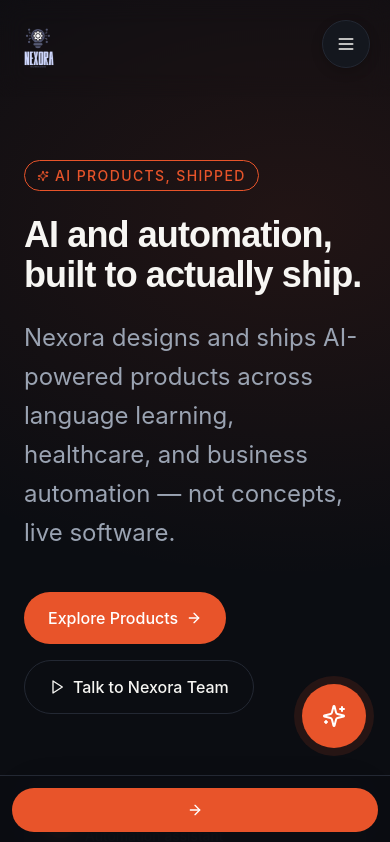
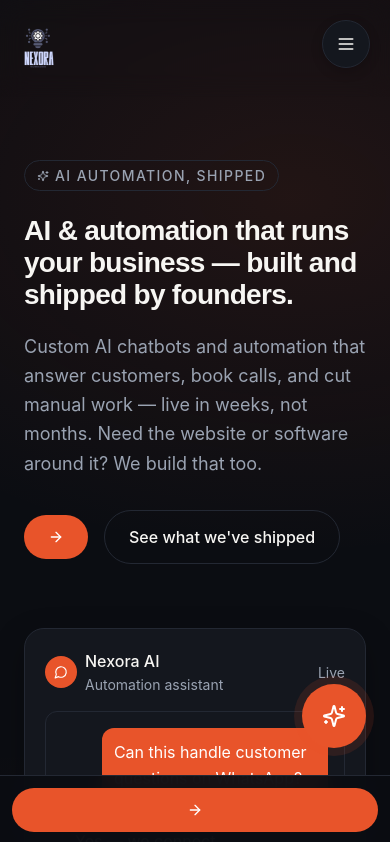
Before and after one commit to abdulhadihasankhan-art/nexora, a Next.js app: page / in a window 390 px wide. Shown: the top 842 px of the page. Built offline with nearby package versions, Linux system fonts and the light colour scheme.

Commit message:
seo metadata, sticky mobile cta, fix heading size bug

```diff
--- a/components/hero/Hero.tsx
+++ b/components/hero/Hero.tsx
@@ -3,7 +3,8 @@
 
 import { useState, useEffect } from "react";
 import { motion } from "framer-motion";
-import { ArrowRight, Play, MessageCircle, TrendingUp, Zap, Sparkles } from "lucide-react";
+import { ArrowRight, MessageCircle, TrendingUp, Zap, Sparkles } from "lucide-react";
+import { CTA_LABEL, CALENDAR_URL } from "@/lib/constants";
 
 const RESPONSE_TEXT =
   "Yes — we connect directly to WhatsApp Business and answer customer questions instantly, 24/7. Want to see how it works?";
@@ -12,6 +13,7 @@
 
 export function Hero() {
   const [typed, setTyped] = useState("");
+  const [isTypingActive, setIsTypingActive] = useState(false);
 
   useEffect(() => {
     let i = 0;
@@ -19,9 +21,11 @@
     const type = () => {
       if (i <= RESPONSE_TEXT.length) {
         setTyped(RESPONSE_TEXT.slice(0, i));
+        setIsTypingActive(i > 0 && i < RESPONSE_TEXT.length);
         i++;
         timeout = setTimeout(type, 28);
       } else {
+        setIsTypingActive(false);
         timeout = setTimeout(() => {
           i = 0;
           setTyped("");
@@ -53,31 +57,31 @@
           animate={{ opacity: 1, y: 0 }}
           transition={{ duration: 0.6, ease: [0.16, 1, 0.3, 1] }}
         >
-          <div className="inline-flex items-center gap-1.5 text-xs font-medium tracking-widest uppercase mb-6 px-3 py-1 rounded-pill border border-accent text-accent">
+          <div className="inline-flex items-center gap-1.5 text-xs font-medium tracking-widest uppercase mb-6 px-3 py-1 rounded-pill border border-border text-muted">
             <Sparkles size={12} aria-hidden="true" />
-            AI Products, Shipped
+            AI Automation, Shipped
           </div>
-          <h1 className="text-4xl md:text-3xl font-display font-semibold leading-[1.1] tracking-tight mb-6 text-text-primary">
-            AI and automation, built to actually ship.
+          <h1 className="text-[28px] md:text-3xl font-display font-semibold leading-[1.15] tracking-tight mb-5 text-text-primary">
+            AI &amp; automation that runs your business — built and shipped by founders.
           </h1>
-          <p className="text-lg md:text-base text-muted mb-10 max-w-xl leading-relaxed">
-            Nexora designs and ships AI-powered products across language
-            learning, healthcare, and business automation — not concepts,
-            live software.
+          <p className="text-base md:text-base text-muted mb-8 max-w-xl leading-relaxed">
+            Custom AI chatbots and automation that answer customers, book calls, and cut manual work — live in weeks, not months. Need the website or software around it? We build that too.
           </p>
           <div className="flex flex-wrap items-center gap-4">
             <a
-              href="#products"
+              href={CALENDAR_URL}
+              target="_blank"
+              rel="noopener noreferrer"
               className="btn-primary flex items-center gap-2 focus-visible-ring"
             >
-              Explore Products <ArrowRight size={16} aria-hidden="true" />
+              {CTA_LABEL} <ArrowRight size={16} aria-hidden="true" />
             </a>
-            <button
-              onClick={() => window.dispatchEvent(new Event("open-nexora-ai"))}
+            <a
+              href="#products"
               className="flex items-center gap-2 px-6 py-3.5 rounded-pill font-medium border border-border hover:border-accent transition-colors duration-150 focus-visible-ring"
             >
-              <Play size={16} aria-hidden="true" /> Talk to Nexora Team
-            </button>
+              See what we&apos;ve shipped
+            </a>
           </div>
         </motion.div>
 
@@ -92,7 +96,7 @@
             animate={{ y: [0, -8, 0] }}
             transition={{ duration: 5, repeat: Infinity, ease: "easeInOut" }}
           >
-            <TrendingUp size={16} className="text-accent" aria-hidden="true" />
+            <TrendingUp size={16} className="text-muted" aria-hidden="true" />
             <div>
               <div className="text-sm font-semibold leading-none">24/7</div>
               <div className="text-[10px] text-muted leading-none mt-1">Always responding</div>
@@ -104,7 +108,7 @@
             animate={{ y: [0, -8, 0] }}
             transition={{ duration: 5, repeat: Infinity, ease: "easeInOut", delay: 1.2 }}
           >
-            <Zap size={16} className="text-accent" aria-hidden="true" />
+            <Zap size={16} className="text-muted" aria-hidden="true" />
             <div>
               <div className="text-sm font-semibold leading-none">Instant</div>
               <div className="text-[10px] text-muted leading-none mt-1">Lead qualification</div>
@@ -135,7 +139,9 @@
               </div>
               <div className="border border-border rounded-md rounded-tl-none p-3 text-sm max-w-[85%] min-h-[44px]">
                 {typed}
-                <span className="inline-block w-[2px] h-[14px] bg-current ml-0.5 align-middle animate-pulse" aria-hidden="true" />
+                {isTypingActive && (
+                  <span className="inline-block w-[2px] h-[14px] bg-current ml-0.5 align-middle animate-pulse" aria-hidden="true" />
+                )}
               </div>
             </div>
 
--- a/components/sections/FAQ.tsx
+++ b/components/sections/FAQ.tsx
@@ -28,7 +28,7 @@
       />
       <div className="max-w-[800px] mx-auto">
         <div className="max-w-xl mb-12">
-          <div className="inline-block text-xs font-medium tracking-widest uppercase mb-4 px-3 py-1 rounded-pill border border-accent text-accent">
+          <div className="inline-block text-xs font-medium tracking-widest uppercase mb-4 px-3 py-1 rounded-pill border border-border text-muted">
             FAQ
           </div>
           <h2 className="text-[26px] md:text-2xl font-display font-semibold tracking-tight">
@@ -49,7 +49,7 @@
                 >
                   <span className="font-medium pr-4">{item.q}</span>
                   <motion.span animate={{ rotate: isOpen ? 45 : 0 }} transition={{ duration: 0.2 }}>
-                    <Plus size={18} className="text-accent shrink-0" aria-hidden="true" />
+                    <Plus size={18} className="text-muted shrink-0" aria-hidden="true" />
                   </motion.span>
                 </button>
                 <motion.div
--- /dev/null
+++ b/components/sections/HowWeWork.tsx
@@ -0,0 +1,61 @@
+// components/sections/HowWeWork.tsx
+"use client";
+
+import { motion } from "framer-motion";
+import { PhoneCall, Hammer, Rocket } from "lucide-react";
+
+const STEPS = [
+  {
+    icon: PhoneCall,
+    title: "Free strategy call",
+    desc: "We map your bottleneck and where AI pays off fastest — no generic pitch, just your actual workflow.",
+  },
+  {
+    icon: Hammer,
+    title: "We build & ship",
+    desc: "Founder-led, in weeks. You see progress along the way, not silence until a big reveal.",
+  },
+  {
+    icon: Rocket,
+    title: "Live & supported",
+    desc: "It goes live, and you talk directly to the people who built it — not an account manager.",
+  },
+];
+
+export function HowWeWork() {
+  return (
+    <section className="py-24 px-6 border-t border-border">
+      <div className="max-w-[1280px] mx-auto">
+        <div className="max-w-xl mb-16">
+          <div className="inline-block text-xs font-medium tracking-widest uppercase mb-4 px-3 py-1 rounded-pill border border-border text-muted">
+            How We Work
+          </div>
+          <h2 className="text-[26px] md:text-2xl font-display font-semibold tracking-tight">
+            Three steps. No handoffs.
+          </h2>
+        </div>
+
+        <div className="grid grid-cols-1 md:grid-cols-3 gap-8">
+          {STEPS.map((step, i) => (
+            <motion.div
+              key={step.title}
+              initial={{ opacity: 0, y: 16 }}
+              whileInView={{ opacity: 1, y: 0 }}
+              viewport={{ once: true }}
+              transition={{ duration: 0.5, delay: i * 0.1 }}
+            >
+              <div className="flex items-center gap-3 mb-4">
+                <div className="w-9 h-9 rounded-full bg-bg-secondary border border-border flex items-center justify-center shrink-0">
+                  <step.icon size={16} className="text-muted" aria-hidden="true" />
+                </div>
+                <span className="text-xs text-muted font-mono">0{i + 1}</span>
+              </div>
+              <h3 className="font-medium text-lg mb-2">{step.title}</h3>
+              <p className="text-muted text-sm leading-relaxed">{step.desc}</p>
+            </motion.div>
+          ))}
+        </div>
+      </div>
+    </section>
+  );
+}
```
Also changed, not shown: app/company/page.tsx (+6 -6 lines).
